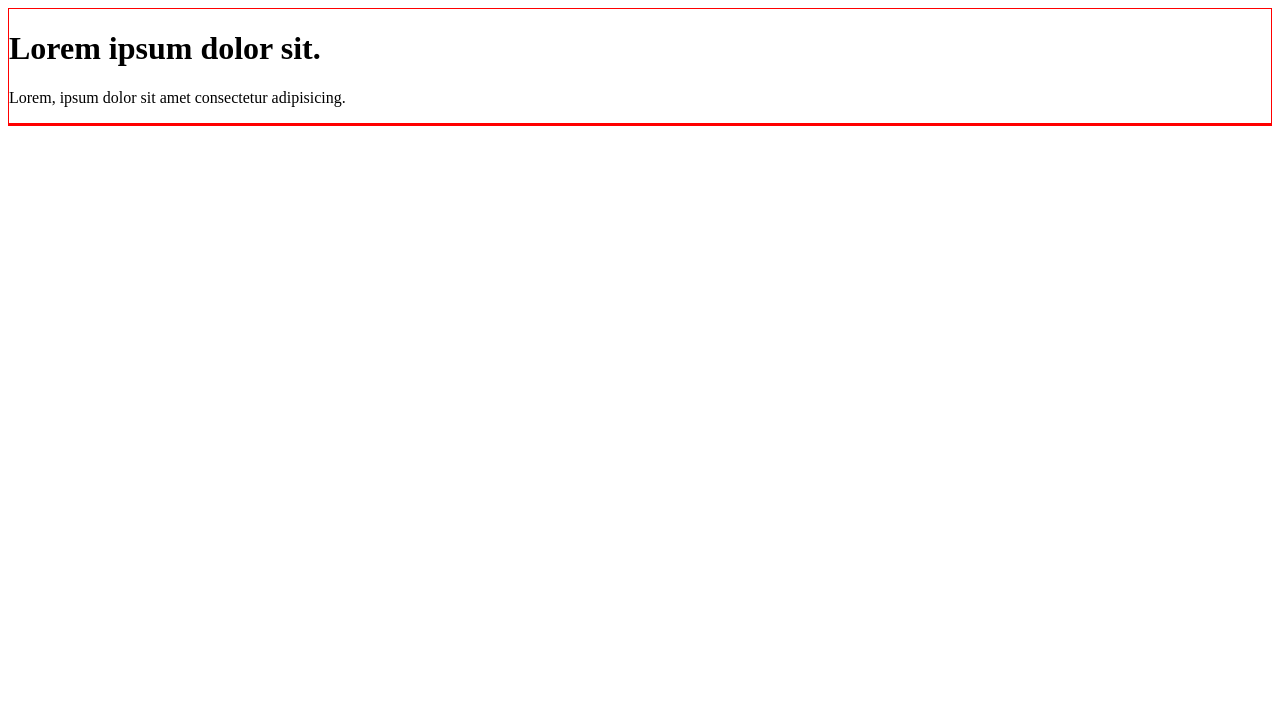
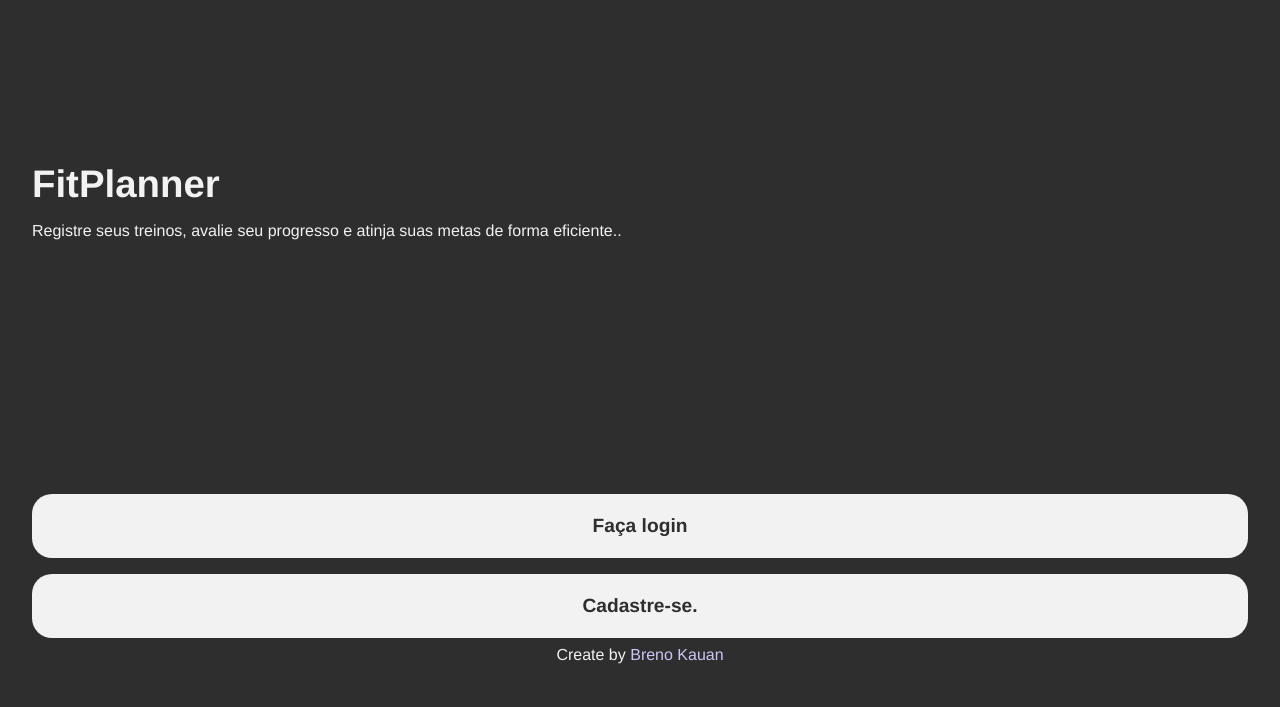
Before and after one commit to Brenokauan-021/project-A, a plain HTML site: page index.html in a window 1280 px wide. Drawn offline with Linux system fonts and the light colour scheme.

Commit message:
tela inicial (caminho login e cadastro)

```diff
--- a/index.html
+++ b/index.html
@@ -3,24 +3,31 @@
 <head>
     <meta charset="UTF-8">
     <meta name="viewport" content="width=device-width, initial-scale=1.0">
+
+    <link rel="stylesheet" href="style.css">
+
     <title>.:project A:.</title>
-    <style>
-        header, main, footer{
-            border: 1px solid red;
-        }
-    </style>
 
 </head>
 <body>
 
+    <div class="linha diagonal-1"></div>
+    <div class="linha diagonal-2"></div>
+    <div class="linha diagonal-3"></div>
+
     <header>
-        <h1>Lorem ipsum dolor sit.</h1>
-        <p>Lorem, ipsum dolor sit amet consectetur adipisicing.</p>
+        <h1>FitPlanner</h1>
+        <p>Registre seus treinos, avalie seu progresso e atinja suas metas de forma eficiente..</p>
     </header>
 
     <main>
+        <button id="btn-alternativo">Faça login</button>
+        <button>Cadastre-se.</button>
+    </main>
 
-    </main>
+    <footer>
+        <p> Create by <a href="">Breno Kauan</a></p>
+    </footer>
 
 </body>
 </html>
--- /dev/null
+++ b/style.css
@@ -0,0 +1,81 @@
+*{
+    margin: 0;
+    padding: 0;
+
+    box-sizing: border-box;
+
+    font-family: 'Franklin Gothic Medium', 'Arial Narrow', Arial, sans-serif;
+}
+
+body{
+    background-color: #2e2e2e;
+    color: #f2f2f2;
+
+    padding: 2rem;
+
+    height: 92vh;
+    /* overflow: hidden; */
+
+    display: flex;
+    flex-direction: column;
+}
+
+header{
+    height: 13rem;
+    display: flex;
+    flex-direction: column;
+    justify-content: flex-end;
+}
+
+header h1{
+    font-size: 2.4rem;
+    margin-bottom: 1rem;
+}
+
+main{
+    flex: 1;
+    display: flex;
+    flex-direction: column;
+    justify-content: flex-end;
+}
+
+main > button{
+    width: 100%;
+    height: 4rem;
+
+    background-color: #f2f2f2;
+    color: #2e2e2e;
+
+    border: none;
+    border-radius: 20px;
+    margin: .5rem 0;
+
+    font-size: 1.2rem;
+    font-weight: bolder;
+    cursor: pointer;
+}
+
+main > button:hover{
+ background-color: #f2f2f2ce;
+}
+
+footer{
+    display: flex;
+    flex-direction: column;
+    justify-content: center;
+    text-align: center;
+
+    padding-bottom: 2.5rem;
+}
+
+footer a{
+    text-decoration: none;
+    color: #cfc4f7;
+    cursor: pointer;
+}
+
+footer a:hover{
+    color: #cfc4f79d;
+}
+
+/* ------------------ */
```
Also changed, not shown: teste.txt (added).
